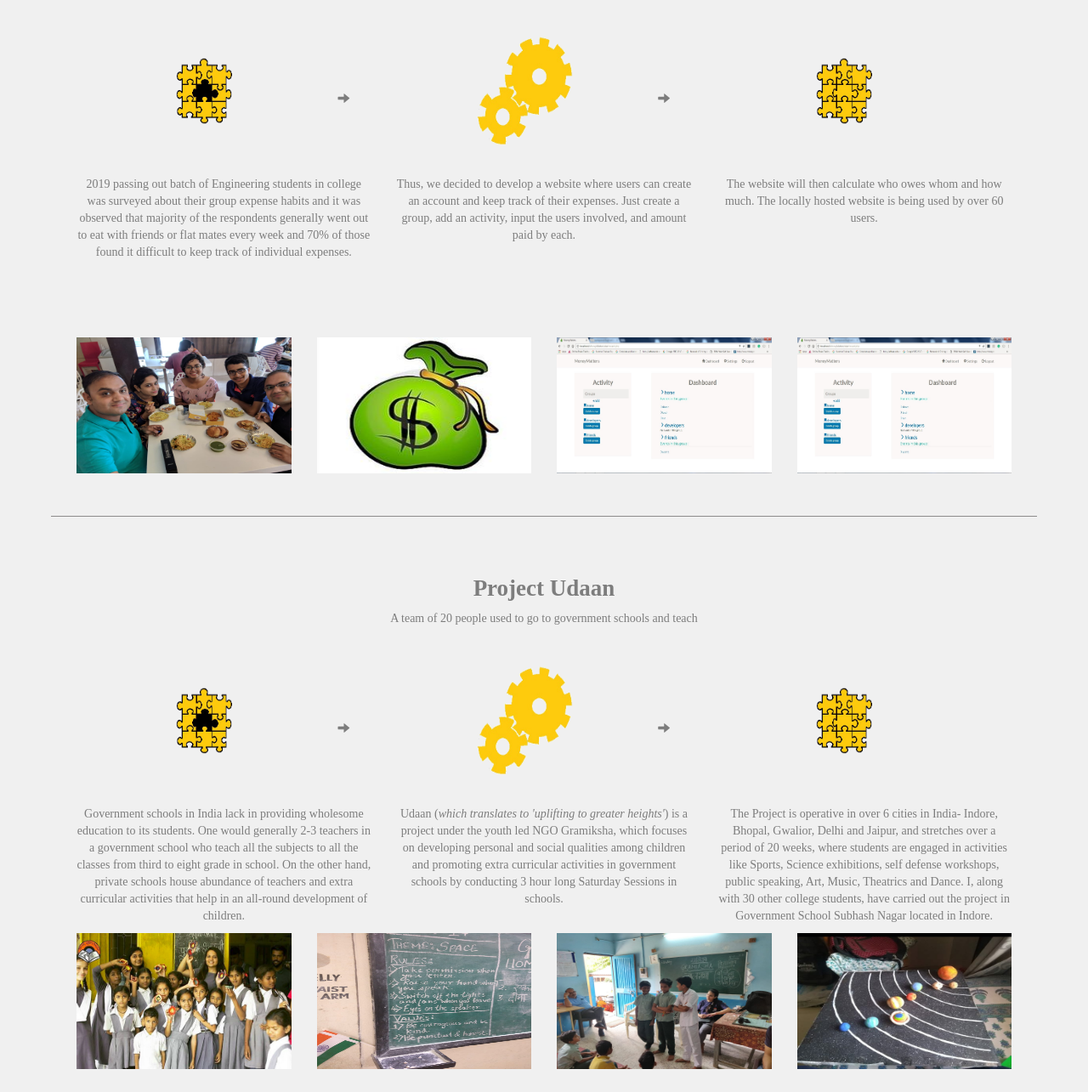
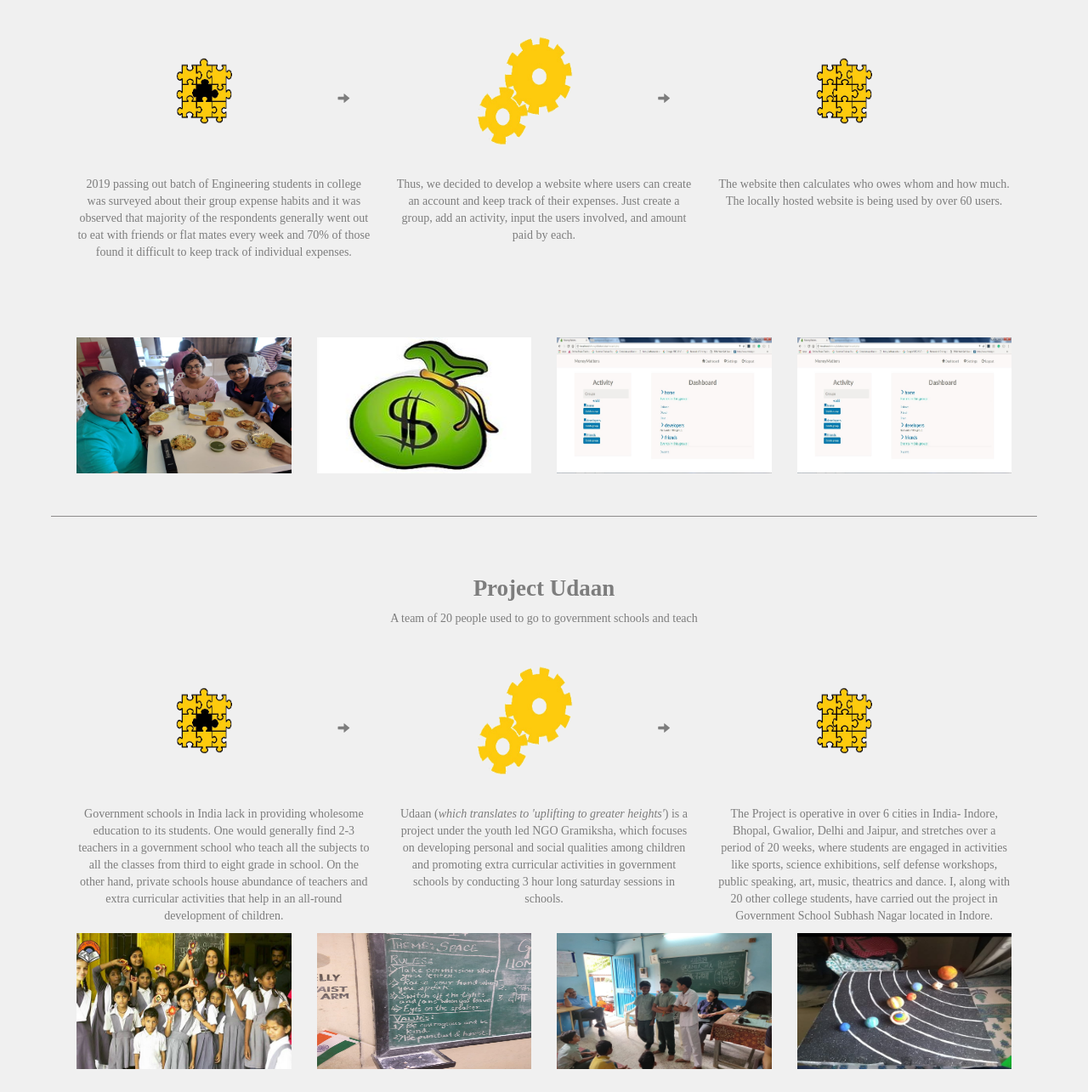
Before and after one commit to ashitasoni/ashitasoni.github.io, a plain HTML site: page index.html in a window 1280 px wide. Shown: the part 1626-2911 px from the top of the page at 85% size. Drawn offline with nearby package versions, Linux system fonts and the light colour scheme; a web font is replaced by a local one.

Commit message:
Update index.html

```diff
--- a/index.html
+++ b/index.html
@@ -155,7 +155,7 @@ burden by automating quality control, our objective is to build a classifier to
 		</div>
 		<div class="col-sm-4">
 		<!--<h3 style="text-align: center">Outcome</h3>-->
-		<p style="text-align: center">On the successful completion of the project, our model will be able to predict wether a question posted on SO should be closed or not, with significant accuracy. We further aim to predict the reason for closure of a question, if possible.</p>
+		<p style="text-align: center">On the successful completion of the project, our model will be able to predict wether a question posted on SO should be closed or not along with the reason for closure, with significant accuracy.</p>
 		</div>
 
 
@@ -221,7 +221,7 @@ burden by automating quality control, our objective is to build a classifier to
 		</div>
 		<div class="col-sm-4">
 		<!--<h3 style="text-align: center">Outcome</h3>-->
-		<p style="text-align: center">The website will then calculate who owes whom and how much. The locally hosted website is being used by over 60 users. </p>
+		<p style="text-align: center">The website then calculates who owes whom and how much. The locally hosted website is being used by over 60 users. </p>
 		</div>
 
 
@@ -272,15 +272,15 @@ burden by automating quality control, our objective is to build a classifier to
 		</div>
 		<div class="col-sm-4">
 		<!--<h3 style="text-align: center">Problem</h3>-->
-		<p style="text-align: center">Government schools in India lack in providing wholesome education to its students. One would generally 2-3 teachers in a government school who teach all the subjects to all the classes from third to eight grade in school. On the other hand, private schools house abundance of teachers and extra curricular activities that help in an all-round development of children.</p>
+		<p style="text-align: center">Government schools in India lack in providing wholesome education to its students. One would generally find 2-3 teachers in a government school who teach all the subjects to all the classes from third to eight grade in school. On the other hand, private schools house abundance of teachers and extra curricular activities that help in an all-round development of children.</p>
 		</div>
 		<div class="col-sm-4">
 		<!--<h3 style="text-align: center">Solution</h3>-->
-		<p style="text-align: center">Udaan (<i>which translates to 'uplifting to greater heights'</i>) is a project under the youth led NGO Gramiksha, which focuses on developing personal and social qualities among children and promoting extra curricular activities in government schools by conducting 3 hour long Saturday Sessions in schools.</p>
+		<p style="text-align: center">Udaan (<i>which translates to 'uplifting to greater heights'</i>) is a project under the youth led NGO Gramiksha, which focuses on developing personal and social qualities among children and promoting extra curricular activities in government schools by conducting 3 hour long saturday sessions in schools.</p>
 		</div>
 		<div class="col-sm-4">
 		<!--<h3 style="text-align: center">Outcome</h3>-->
-		<p style="text-align: center">The Project is operative in over 6 cities in India- Indore, Bhopal, Gwalior, Delhi and Jaipur, and stretches over a period of 20 weeks, where students are engaged in activities like Sports, Science exhibitions, self defense workshops, public speaking, Art, Music, Theatrics and Dance. I, along with 30 other college students, have carried out the project in Government School Subhash Nagar located in Indore.</p>
+		<p style="text-align: center">The Project is operative in over 6 cities in India- Indore, Bhopal, Gwalior, Delhi and Jaipur, and stretches over a period of 20 weeks, where students are engaged in activities like sports, science exhibitions, self defense workshops, public speaking, art, music, theatrics and dance. I, along with 20 other college students, have carried out the project in Government School Subhash Nagar located in Indore.</p>
 		</div>
 
 		<br>
```
